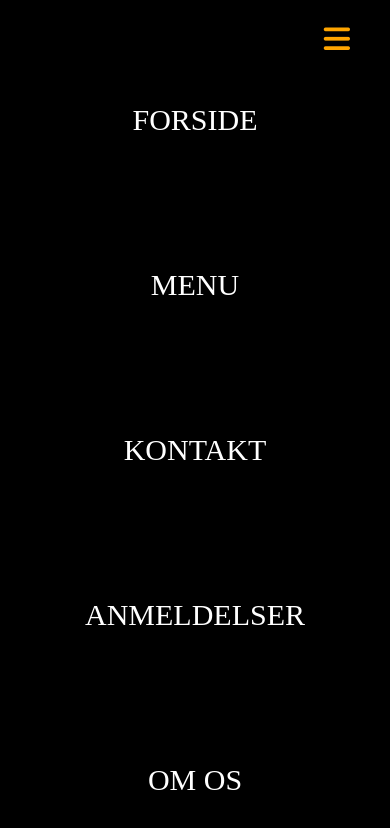
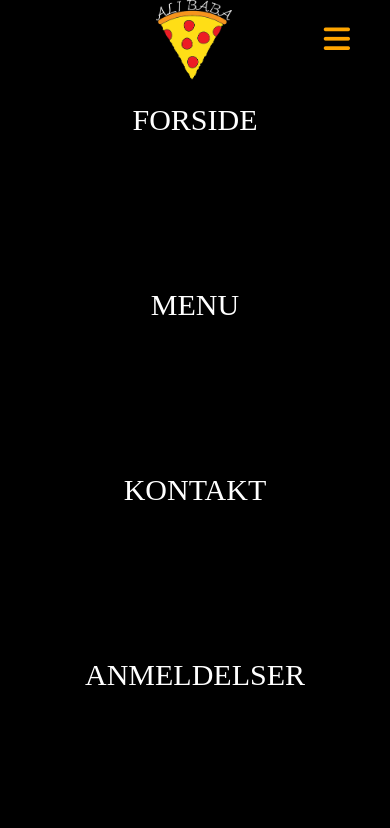
Before and after one commit to WilliamBendtsen/mobile-first, a plain HTML site: page mobile-first/index.html in a window 390 px wide. Both pictures are taken after a click on the label 336 px from the left and 40 px from the top of the page. Drawn offline with Linux system fonts and the light colour scheme.

Commit message:
Add files via upload

```diff
--- a/mobile-first/css/style.css
+++ b/mobile-first/css/style.css
@@ -9,12 +9,20 @@ body{
     font-family: Rockwell;
 }
 nav{
+    display: flex;
+    flex-direction: row-reverse;
+    justify-content: center;
+    align-items: center;
     background: black;
     height: 80px;
     width: 100%;
 }
+nav img{
+    height: 80px;
+    width: auto;
+    margin: 0 auto;
+}
 .menupunkter{
-    float: right;
     margin-right: 20px;
 }
 .menupunkter li{
@@ -35,7 +43,6 @@ nav{
 .checkbtn{
     font-size: 30px;
     color: white;
-    float: right;
     line-height: 80px;
     margin-right: 40px;
     cursor: pointer;
@@ -44,9 +51,16 @@ nav{
 #check{
     display: none;
 }
-@media (max-width: 430px){
+
+@media (max-width: 1024px){
+    nav img{
+        margin-left: 47%;
+    }
     .menupunkter li a{
-        font-size: 30px;
+        font-size: 50px;
+    }
+    .menupunkter li{
+        margin-bottom: 100px;
     }
     .checkbtn{
         display: block;
@@ -54,8 +68,7 @@ nav{
     .menupunkter{
         display: flex;
         flex-direction: column;
-        justify-content: flex-start;
-        gap: 80px;
+        justify-content: space-around;
         position: fixed;
         width: 100%;
         height: 100vh;
@@ -73,3 +86,35 @@ nav{
         left: 0;
     }
 }
+
+@media (max-width: 430px){
+    nav img{
+        margin-left: 40%;
+    }
+    .menupunkter li a{
+        font-size: 30px;
+    }
+    .checkbtn{
+        display: block;
+    }
+    .menupunkter{
+        display: flex;
+        flex-direction: column;
+        justify-content: flex-start;
+        position: fixed;
+        width: 100%;
+        height: 100vh;
+        background: black;
+        top: 80px;
+        left: -100%;
+        text-align: center;
+        transition: all .5s;
+    }
+    .menupunkter a:hover{
+        background: none;
+        color: orange;
+    }
+    #check:checked ~ ul{
+        left: 0;
+    }
+}
--- a/mobile-first/index.html
+++ b/mobile-first/index.html
@@ -13,6 +13,7 @@
         <label for="check" class="checkbtn">
             <i class="fa-solid fa-bars" style="color: orange;"></i>
         </label>
+        <img src="img/alibaba-logo.png" alt="Alibaba Logo">
         <ul class="menupunkter">
             <li><a href="index.html">Forside</a></li>
             <li><a href="#">Menu</a></li>
```
Also changed, not shown: mobile-first/img/alibaba-logo.png (added).
